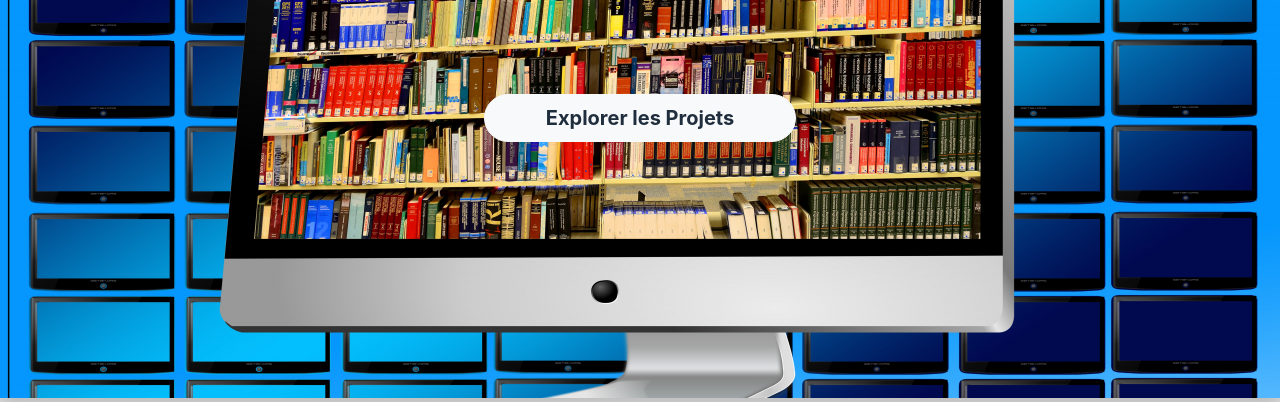
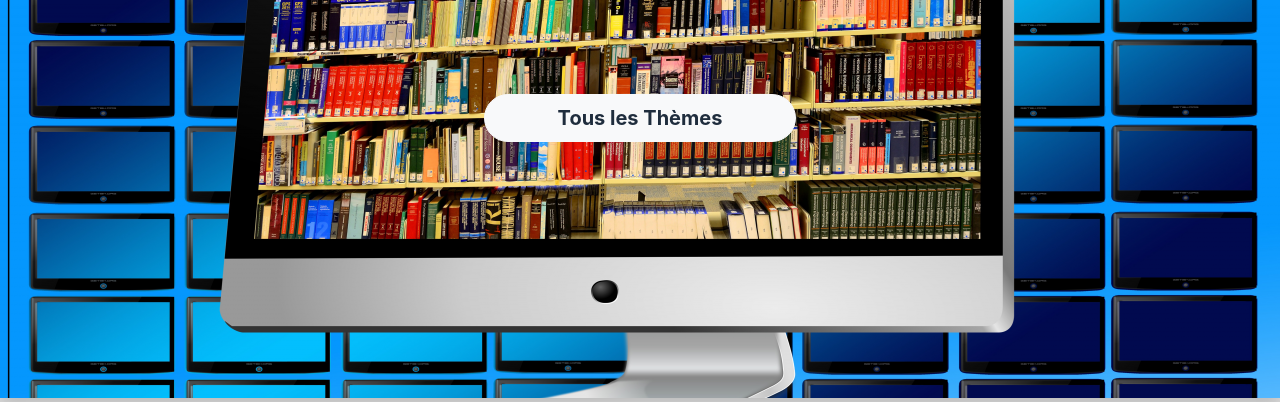
Before and after one commit to MaPierre/siatub, a PHP site: page /siatub/ in a window 1280 px wide. Shown: the part 274-676 px from the top of the page. Run offline with PHP 8.4, Linux system fonts and the light colour scheme; data comes from the database, SQL or seed files in the repository; some libraries are stand-ins or nearby versions.

Commit message:
autre depot

```diff
--- a/index.php
+++ b/index.php
@@ -60,7 +60,7 @@
                 <div class="d-flex justify-content-center h-100 w-100 align-items-center flex-column px-3">
                     <!--<h1 class="w-100 text-center site-title"><?php echo $_settings->info('name') ?></h1>-->
                     <a href="./?page=projects" class="btn btn-lg btn-light rounded-pill w-25"
-                        id="enrollment"><b>Explorer les Projets</b></a>
+                        id="enrollment"><b>Tous les Thèmes</b></a>
                 </div>
             </div>
             <?php endif; ?>
```
